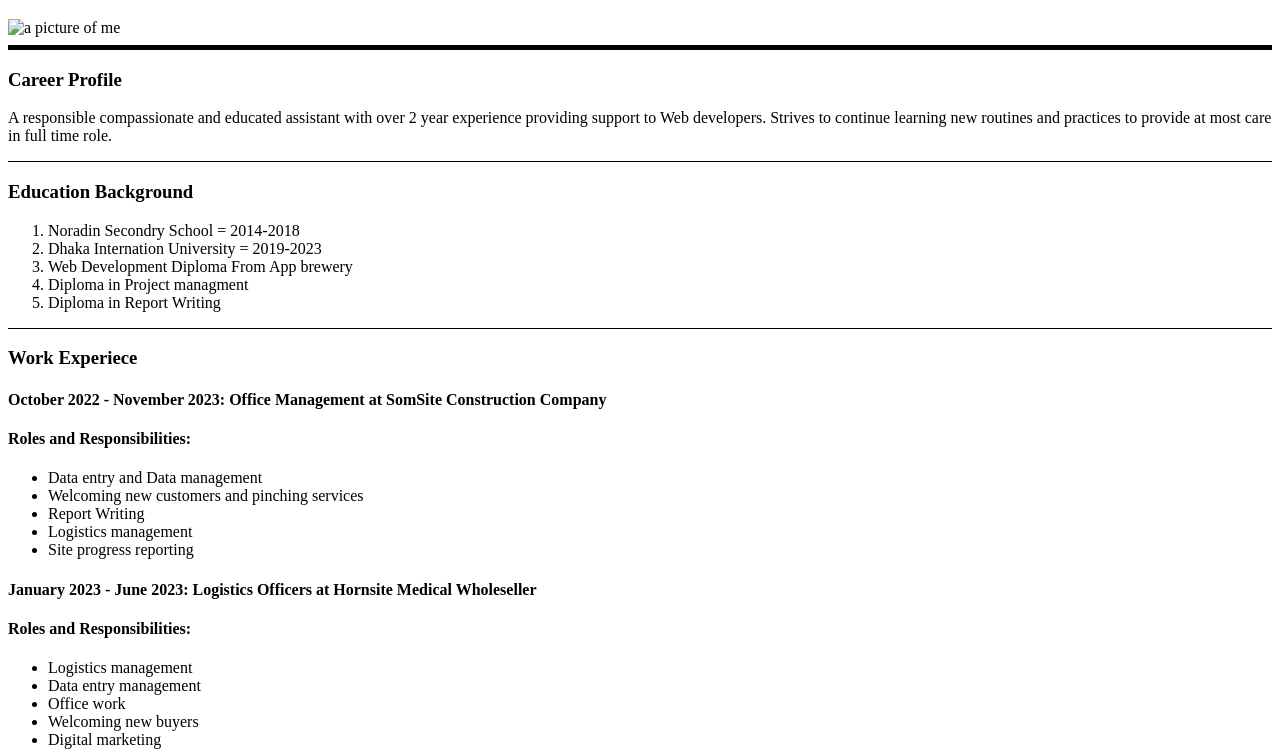
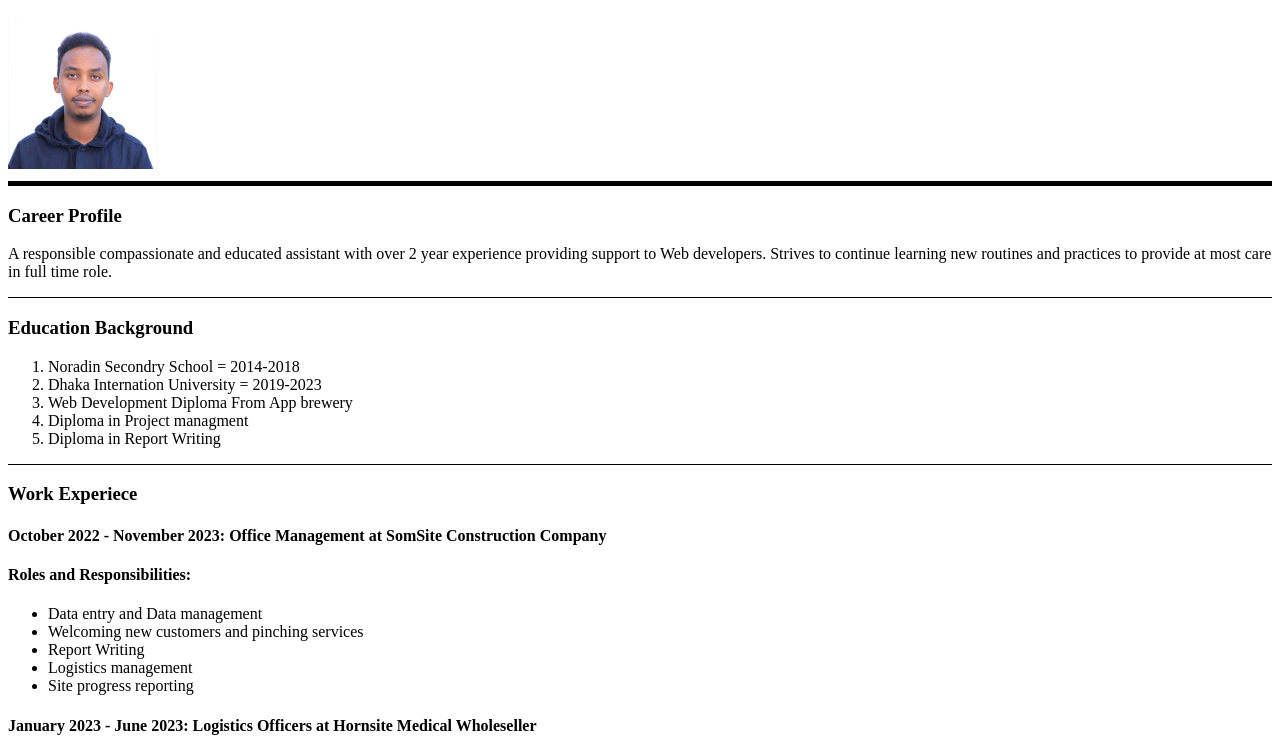
Before and after one commit to abdijalil-abdi/My-Resume, a plain HTML site: page index.html in a window 1280 px wide. Shown: the part 61-812 px from the top of the page. Drawn offline with Linux system fonts and the light colour scheme.

Commit message:
Add files via upload

```diff
--- a/index.html
+++ b/index.html
@@ -7,7 +7,7 @@
 <body>
 
     <h1>Abdijalil Abdilaahi:</h1>
-    <img src="../4.1 Webpages/assets/images/IMG_9754.JPG" alt="a picture of me" height="150">
+    <img src="./public/Photoofme.JPG" alt="a picture of me" height="150">
     <hr size="5" color="Black">
     <h3>Career Profile</h3>
     <p>A responsible compassionate and educated assistant with over 2 year experience providing support to Web developers. Strives to continue learning new routines and practices to provide at most care in full time role.</p>
```
Also changed, not shown: public/Photoofme.JPG (added).
